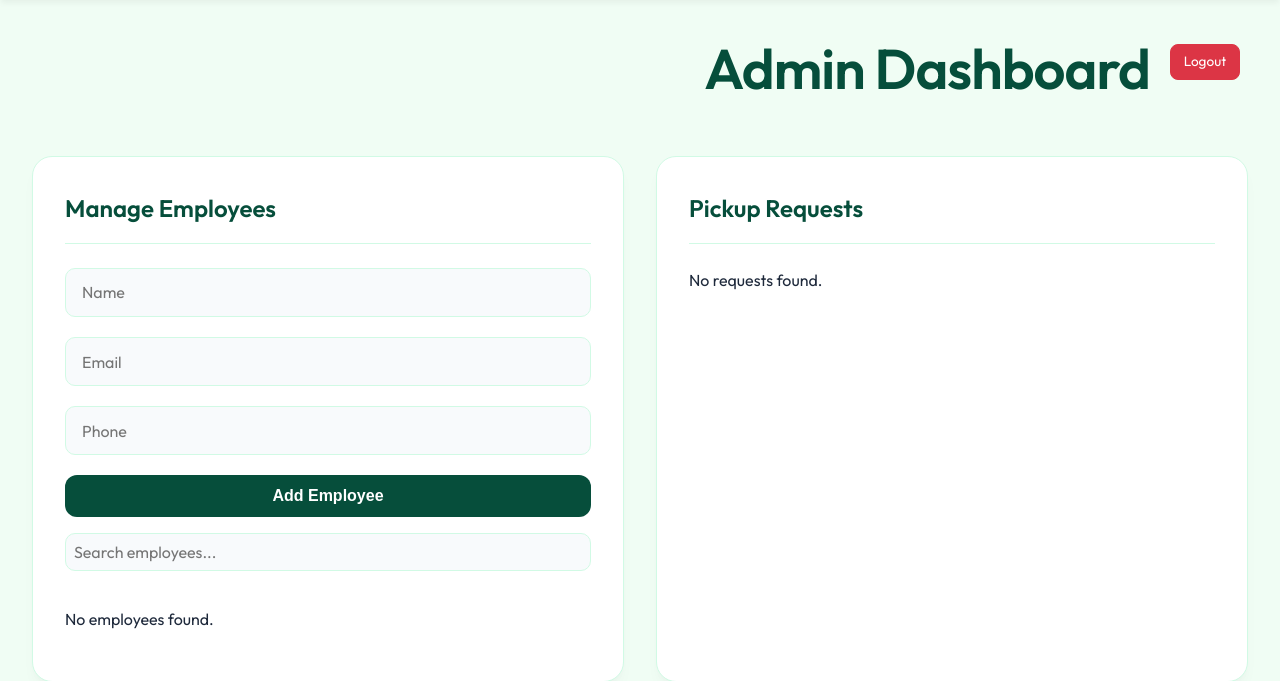
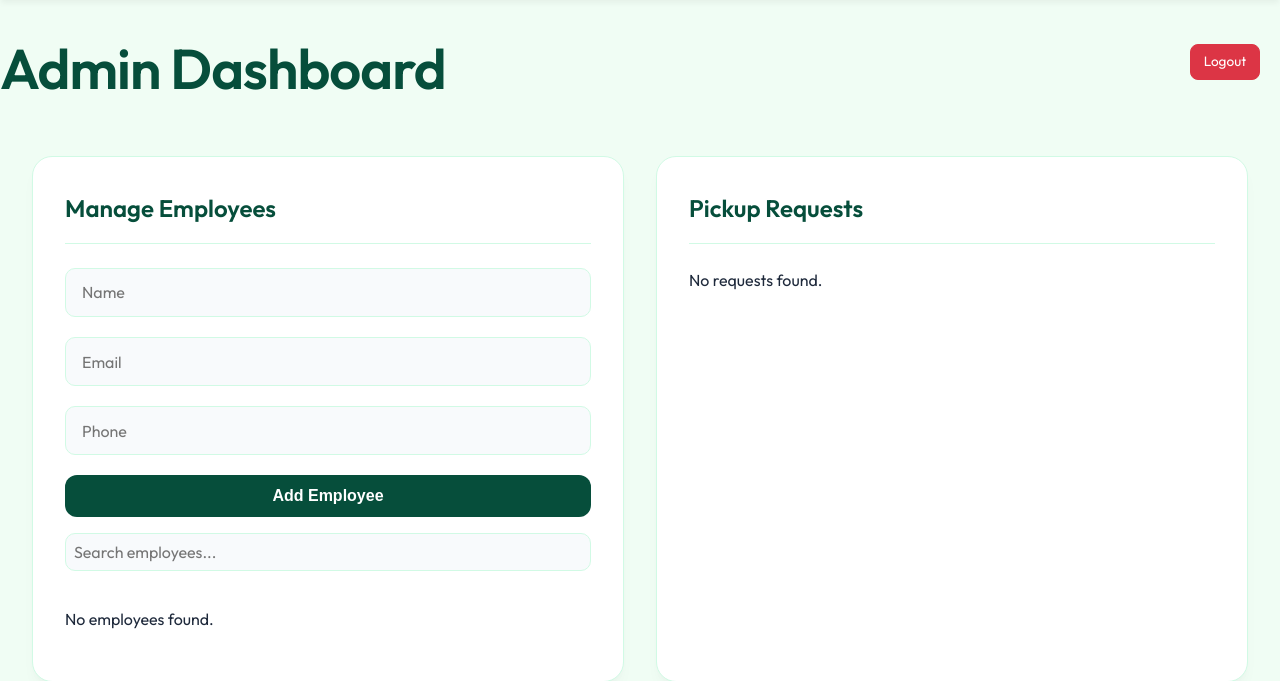
Before and after one commit to snehas82523/e-waste-disposal-system, a Flask app: page /admin in a window 1280 px wide. Shown: the part 71-752 px from the top of the page. Run offline with Flask 3, Linux system fonts and the light colour scheme; the visitor is signed in with stand-in values (Sample User, id 1); data that the repository does not hold is empty.

Commit message:
postioin of admin banner changed

```diff
--- a/templates/admin.html
+++ b/templates/admin.html
@@ -2,8 +2,7 @@
 
 {% block content %}
 <div class="admin-dashboard">
-    <div class="header-section"
-        style="display: flex; justify-content: flex-end; align-items: center; gap: 20px; padding-right: 20px;">
+    <div class="header-section" style="display: flex; justify-content: space-between; align-items: center;">
         <h1>Admin Dashboard</h1>
         <a href="{{ url_for('admin_logout') }}" class="btn-sm btn-outline"
             style="text-decoration: none; color: white; background-color: #dc3545; border-color: #dc3545; margin-right: 20px;">Logout</a>
```
